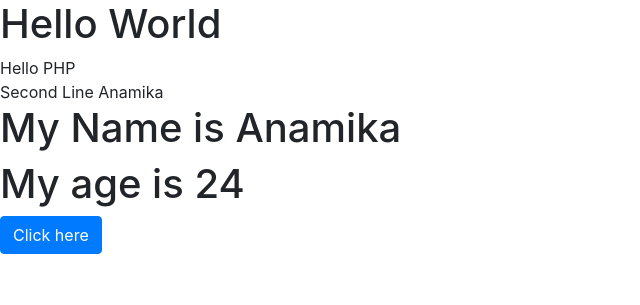
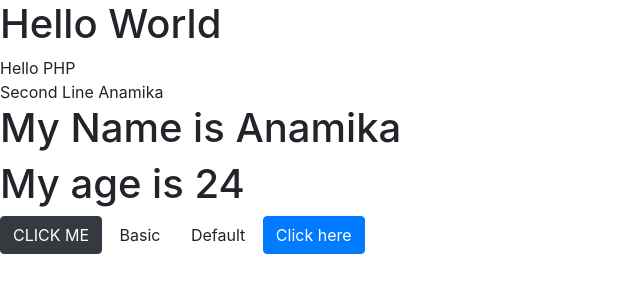
Before and after one commit to NetravatiKoninte/php, a PHP site: page /first.php in a window 1280 px wide. Shown: the part 206-511 px from the top of the page, without its empty margins (0-640 px from the left). Run offline with PHP 8.4, Linux system fonts and the light colour scheme.

Commit message:
Added two buttons

```diff
--- a/first.php
+++ b/first.php
@@ -38,9 +38,9 @@ echo '<h1>My age is  ' .$age. '</h1>';
 
 ?>
 
-<!-- <button type="button" class="btn btn-dark">CLICK ME</button>
+<button type="button" class="btn btn-dark">CLICK ME</button>
 <button type="button" class="btn">Basic</button>
-<button type="button" class="btn btn-default">Default</button> -->
+<button type="button" class="btn btn-default">Default</button>
 <button type="button" class="btn btn-primary">Click here</button>
 
 
```
